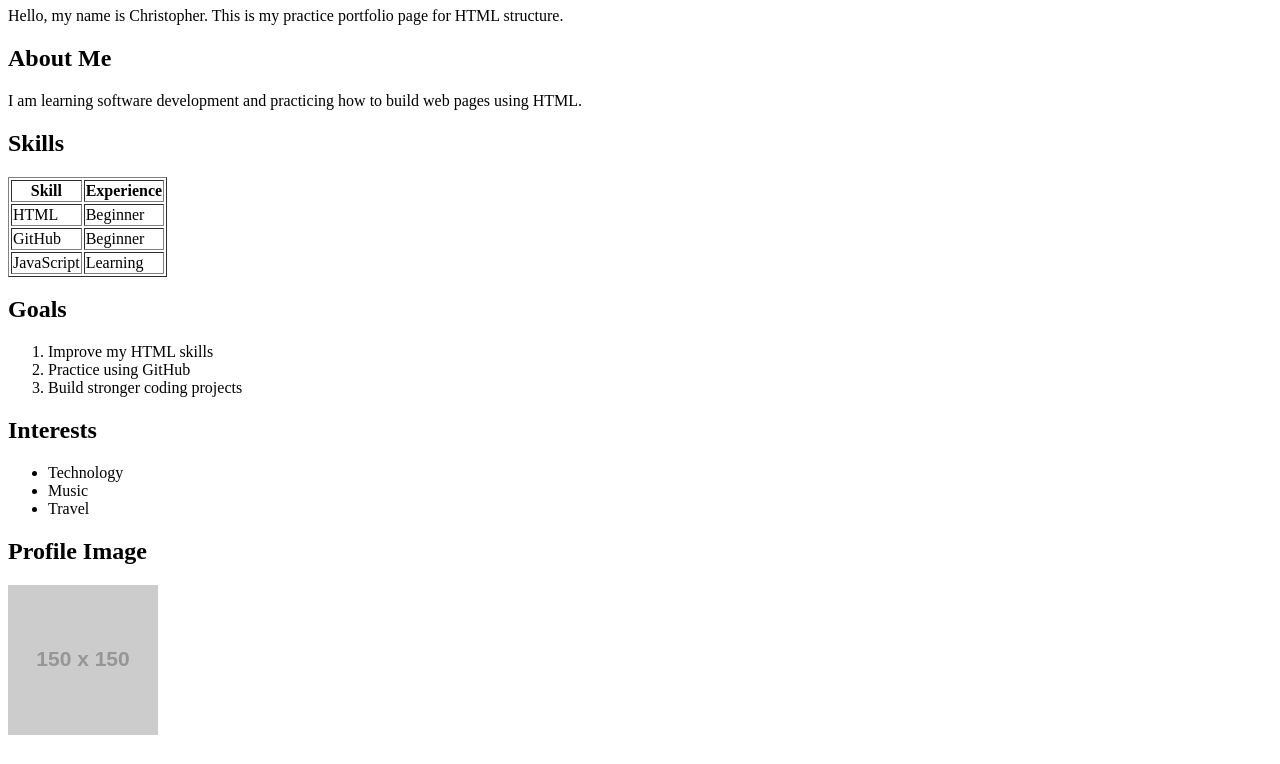
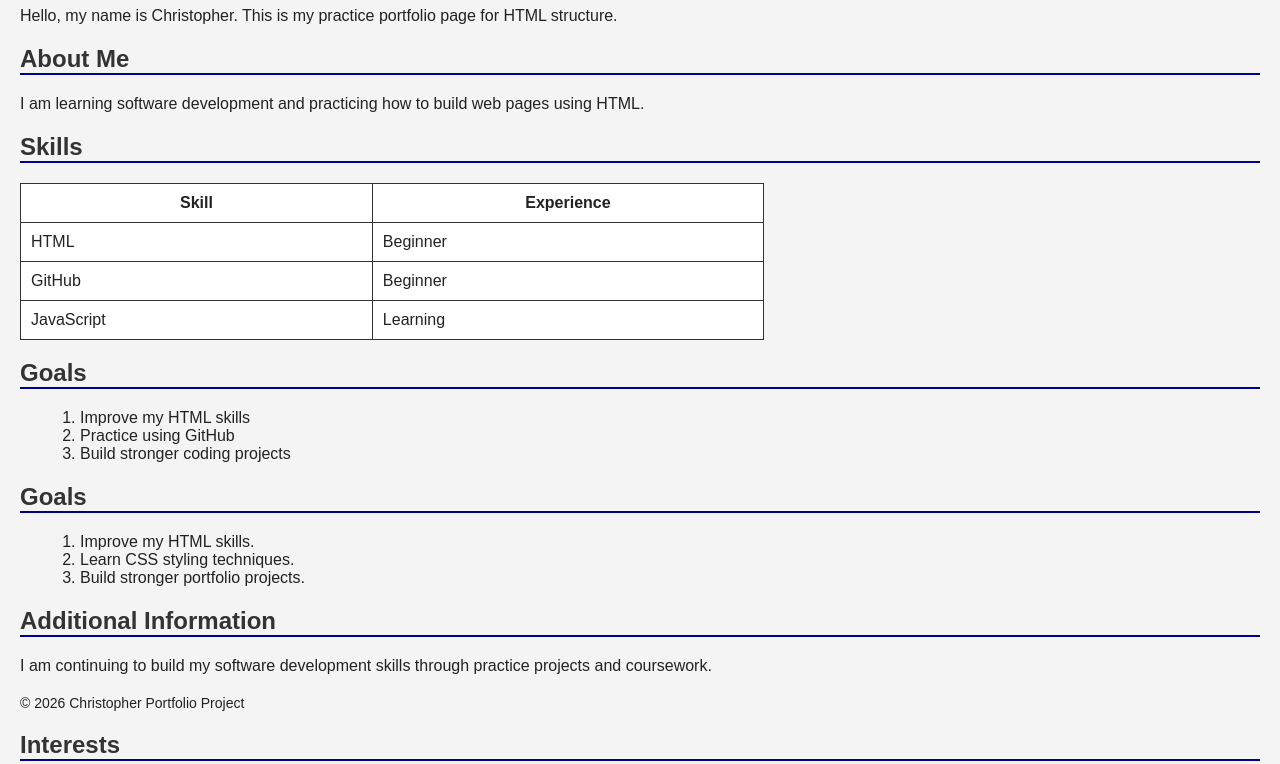
Before and after one commit to chrismusic1325/practice-portfolio-page-Christopher---H-, a plain HTML site: page index.html in a window 1280 px wide. Shown: the part 73-837 px from the top of the page. Drawn offline with Linux system fonts and the light colour scheme; placeholder pictures from the web are drawn by us.

Commit message:
Add CSS styling and assignment documentation

```diff
--- a/index.html
+++ b/index.html
@@ -2,6 +2,7 @@
 <html>
 <head>
   <title>Christopher's Portfolio Page</title>
+  <link rel="stylesheet" href="style.css">
 </head>
 <body>
 
@@ -38,7 +39,19 @@
     <li>Practice using GitHub</li>
     <li>Build stronger coding projects</li>
   </ol>
+<h2>Goals</h2>
+<ol>
+  <li>Improve my HTML skills.</li>
+  <li>Learn CSS styling techniques.</li>
+  <li>Build stronger portfolio projects.</li>
+</ol>
 
+<h2>Additional Information</h2>
+<p>I am continuing to build my software development skills through practice projects and coursework.</p>
+
+<footer>
+  <p>&copy; 2026 Christopher Portfolio Project</p>
+</footer>
   <h2>Interests</h2>
   <ul>
     <li>Technology</li>
--- /dev/null
+++ b/style.css
@@ -0,0 +1,36 @@
+body {
+  font-family: Arial, sans-serif;
+  background-color: #f4f4f4;
+  color: #222;
+  margin: 20px;
+}
+
+h1 {
+  color: darkblue;
+  text-align: center;
+}
+
+h2 {
+  color: #333;
+  border-bottom: 2px solid darkblue;
+}
+
+table {
+  width: 60%;
+  border-collapse: collapse;
+  background-color: white;
+}
+
+th, td {
+  padding: 10px;
+  border: 1px solid #333;
+}
+
+ol {
+  margin-left: 20px;
+}
+
+footer {
+  margin-top: 20px;
+  font-size: 14px;
+}
```
Also changed, not shown: instructions.txt, planning-notes.txt.
